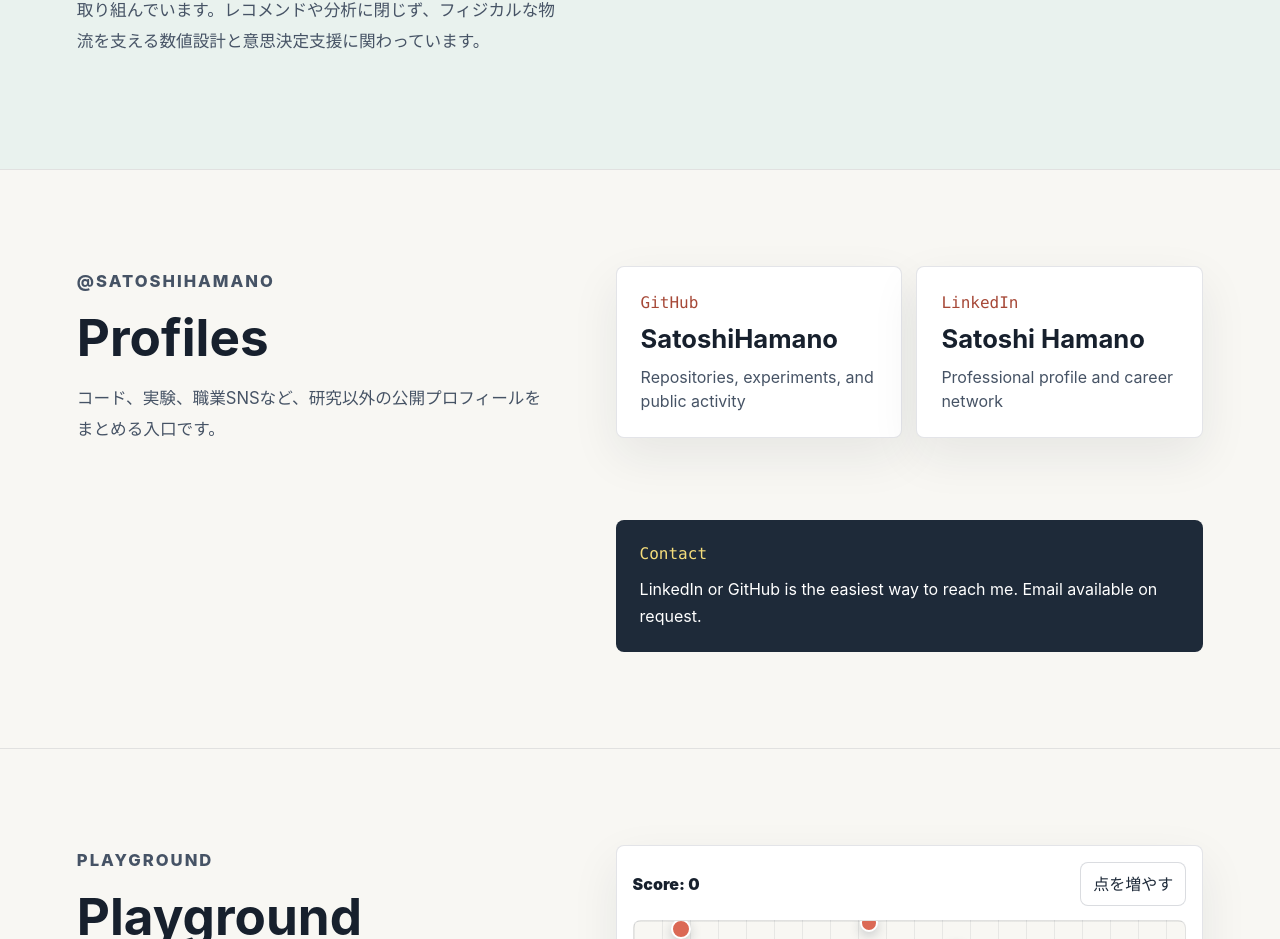
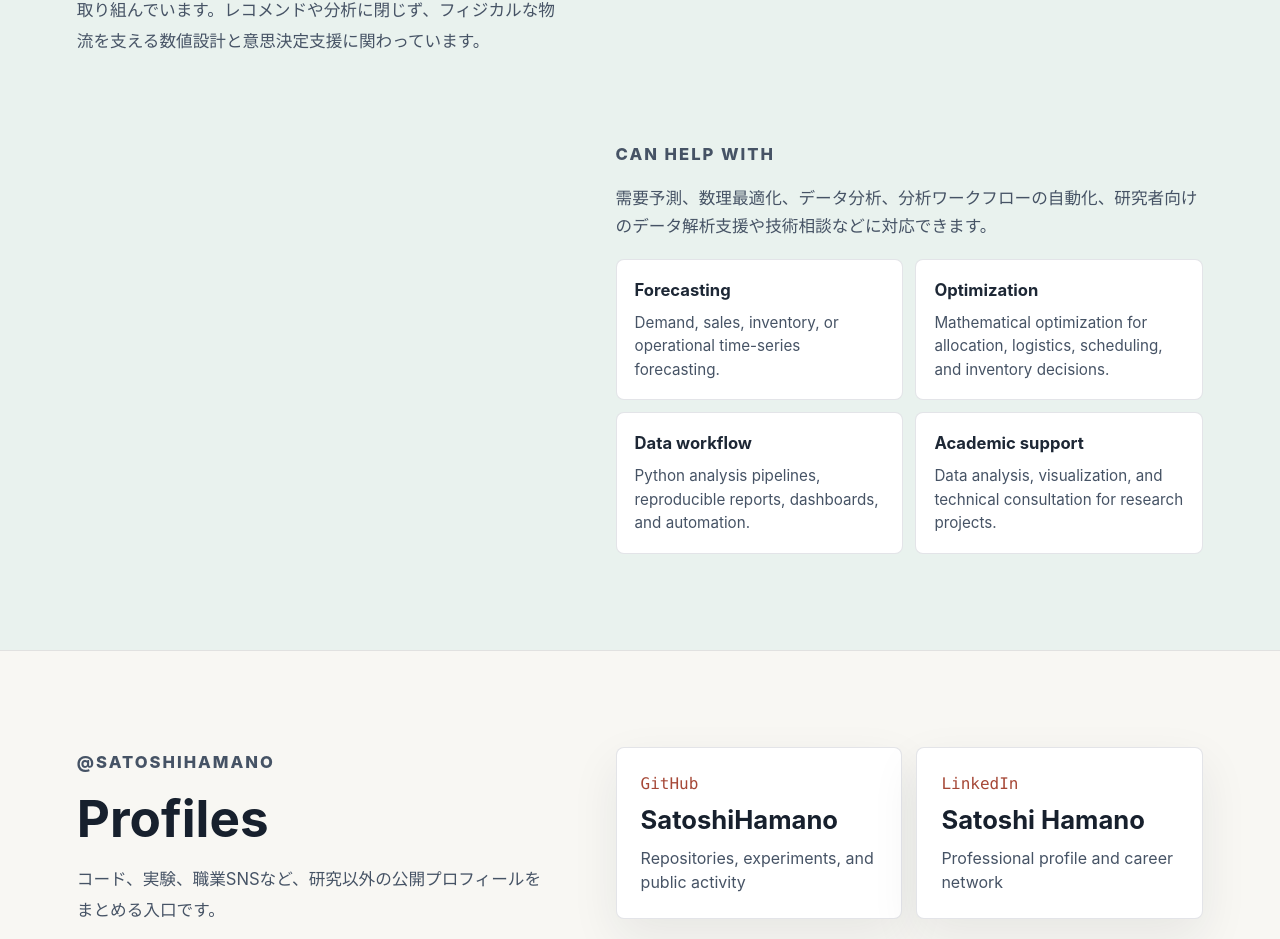
Before and after one commit to SatoshiHamano/SatoshiHamano.github.io, a React (Vite) app: page / in a window 1280 px wide. Shown: the part 2858-3797 px from the top of the page. Built offline with nearby package versions, Linux system fonts and the light colour scheme.

Commit message:
Add analysis consulting areas

```diff
--- a/src/App.css
+++ b/src/App.css
@@ -427,6 +427,41 @@ h3 {
   padding: 12px 14px;
 }
 
+.help-panel {
+  grid-column: 2;
+  margin-top: 8px;
+}
+
+.help-panel > p:not(.section-kicker) {
+  color: #465365;
+  line-height: 1.7;
+  margin-bottom: 18px;
+}
+
+.help-grid {
+  display: grid;
+  gap: 12px;
+  grid-template-columns: repeat(2, minmax(0, 1fr));
+}
+
+.help-card {
+  background: #fff;
+  border: 1px solid rgba(28, 37, 65, 0.12);
+  border-radius: 8px;
+  padding: 18px;
+}
+
+.help-card h3 {
+  margin-bottom: 8px;
+}
+
+.help-card p {
+  color: #465365;
+  font-size: 0.95rem;
+  line-height: 1.55;
+  margin-bottom: 0;
+}
+
 .profiles-section {
   background: #f8f7f3;
 }
@@ -579,6 +614,14 @@ footer {
     grid-template-columns: 1fr;
   }
 
+  .help-panel {
+    grid-column: auto;
+  }
+
+  .help-grid {
+    grid-template-columns: 1fr;
+  }
+
   .contact-note {
     grid-column: auto;
   }
--- a/src/App.tsx
+++ b/src/App.tsx
@@ -41,6 +41,9 @@ const text = {
     careerTitle: 'Industry Career',
     careerCopy:
       'Senior Data Scientistとして、出版業界の物流に関わる需要予測、数理最適化、サプライチェーンマネジメント理論の実装に取り組んでいます。レコメンドや分析に閉じず、フィジカルな物流を支える数値設計と意思決定支援に関わっています。',
+    helpTitle: 'Can help with',
+    helpCopy:
+      '需要予測、数理最適化、データ分析、分析ワークフローの自動化、研究者向けのデータ解析支援や技術相談などに対応できます。',
     profilesTitle: 'Profiles',
     profilesCopy:
       'コード、実験、職業SNSなど、研究以外の公開プロフィールをまとめる入口です。',
@@ -90,6 +93,9 @@ const text = {
     careerTitle: 'Industry Data Science',
     careerCopy:
       'As a Senior Data Scientist, I work on demand forecasting, mathematical optimization, and applied supply-chain management for physical logistics in the publishing industry. The work goes beyond recommendation or analysis, supporting numerical decision-making that affects inventory flow, distribution, and operational execution.',
+    helpTitle: 'Can help with',
+    helpCopy:
+      'Forecasting, optimization, data analysis, workflow automation, and technical support for academic researchers working with data.',
     profilesTitle: 'Profiles',
     profilesCopy:
       'A compact set of doors into code, experiments, and professional networks outside the research profile pages.',
@@ -111,6 +117,25 @@ const skills = [
   'Decision support',
   'Python',
   'Operations',
+]
+
+const helpAreas = [
+  {
+    label: 'Forecasting',
+    description: 'Demand, sales, inventory, or operational time-series forecasting.',
+  },
+  {
+    label: 'Optimization',
+    description: 'Mathematical optimization for allocation, logistics, scheduling, and inventory decisions.',
+  },
+  {
+    label: 'Data workflow',
+    description: 'Python analysis pipelines, reproducible reports, dashboards, and automation.',
+  },
+  {
+    label: 'Academic support',
+    description: 'Data analysis, visualization, and technical consultation for research projects.',
+  },
 ]
 
 const researchLinks = [
@@ -387,6 +412,18 @@ function App() {
             <span key={skill}>{skill}</span>
           ))}
         </div>
+        <div className="help-panel">
+          <p className="section-kicker">{t.helpTitle}</p>
+          <p>{t.helpCopy}</p>
+          <div className="help-grid">
+            {helpAreas.map((area) => (
+              <article className="help-card" key={area.label}>
+                <h3>{area.label}</h3>
+                <p>{area.description}</p>
+              </article>
+            ))}
+          </div>
+        </div>
       </section>
 
       <section className="section-grid profiles-section" id="profiles">
```
